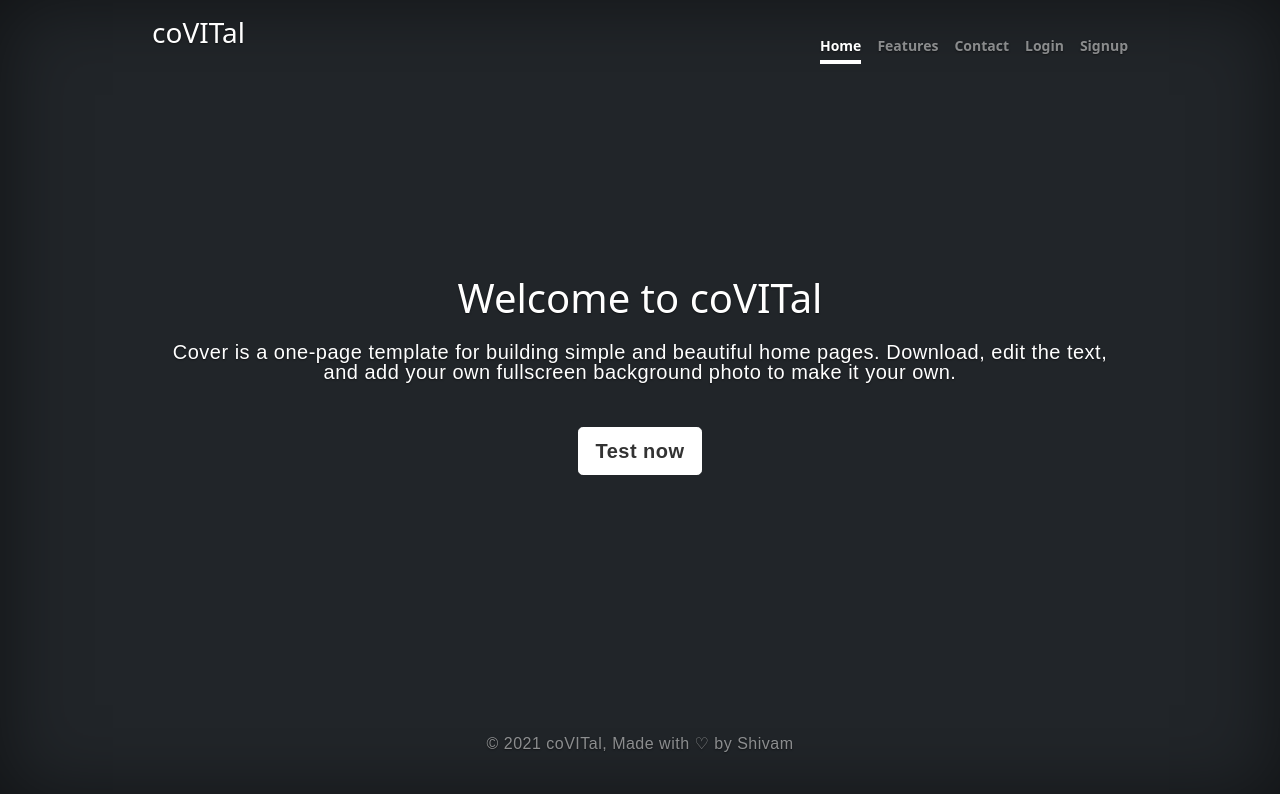
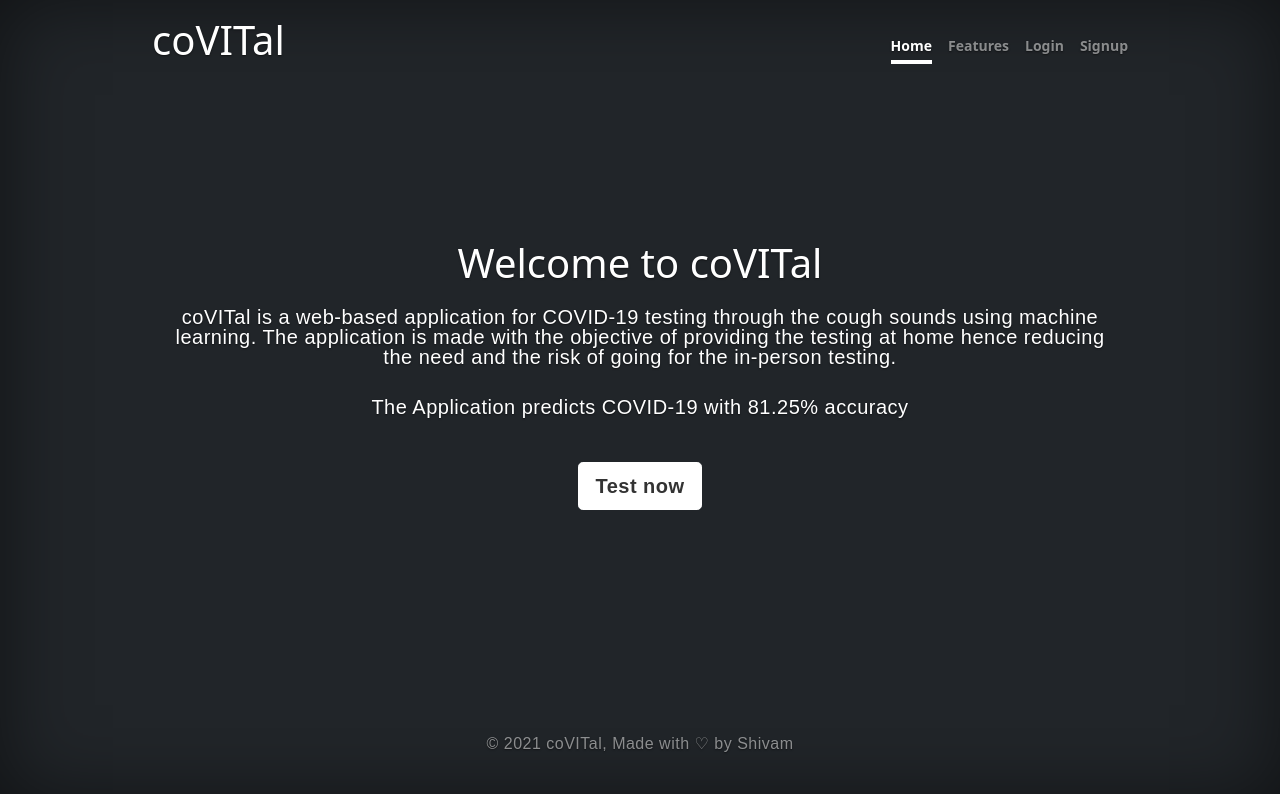
Before and after one commit to chaharshivam/coVITal, a React (Create React App) app: page / in a window 1280 px wide. Shown: the top 794 px of the page. Built offline with nearby package versions, Linux system fonts and the light colour scheme.

Commit message:
Homepage changes

```diff
--- a/src/components/HomePage.js
+++ b/src/components/HomePage.js
@@ -4,17 +4,17 @@ import {Link} from "react-router-dom";
 import './css/homepageStyle.css';
 
 class HomePage extends React.Component{
+
     render(){
         return(
             <div className="mydiv d-flex h-100 text-center text-white bg-dark">
             <div className="cover-container d-flex w-100 h-100 p-3 mx-auto flex-column">
                 <header className="mb-auto">
                     <div>
-                        <h3 className="float-md-start mb-0">coVITal</h3>
+                        <h1 className="float-md-start mb-0">coVITal</h1>
                         <nav className="nav nav-masthead justify-content-center float-md-end">
                             <Link to="/" className="nav-link active" aria-current="page" >Home</Link>
                             <Link to="/features" className="nav-link" >Features</Link>
-                            <Link to="/contact" className="nav-link" >Contact</Link>
                             <Link to="/login" className="nav-link" >Login</Link>
                             <Link to="/register" className="nav-link" >Signup</Link>
                         </nav>
@@ -22,10 +22,10 @@ class HomePage extends React.Component{
                 </header>
                 <main className="px-3">
                     <h1>Welcome to coVITal</h1>
-                    <p className="lead">Cover is a one-page template for building simple and beautiful home pages.
-                        Download, edit the text, and add your own fullscreen background photo to make it your own.</p>
+                    <p className="lead">coVITal is a web-based application for COVID-19 testing through the cough sounds using machine learning. The application is made with the objective of providing the testing at home hence reducing the need and the risk of going for the in-person testing. </p>
+                    <p className="lead">The Application predicts COVID-19 with 81.25% accuracy</p>
                     <p className="lead">
-                        <a href="#" className="btn btn-lg btn-secondary fw-bold border-white bg-white">Test now</a>
+                        <Link to="/register" className="btn btn-lg btn-secondary fw-bold border-white bg-white">Test now</Link>
                     </p>
                 </main>
                 <footer className="mt-auto text-white-50">
```
